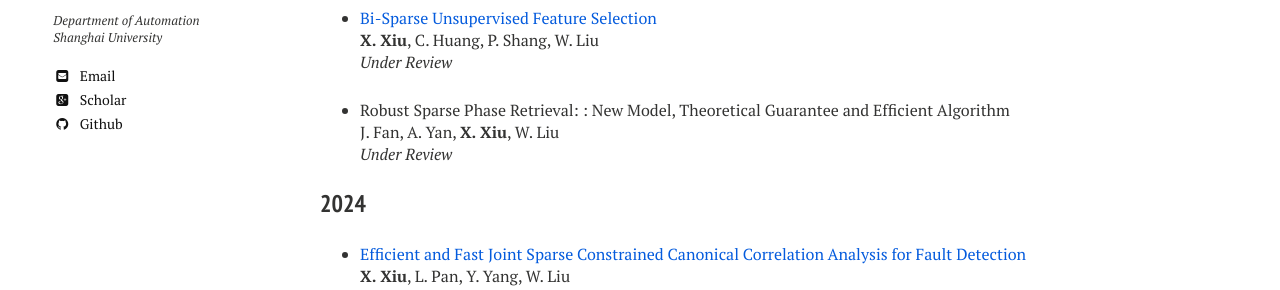
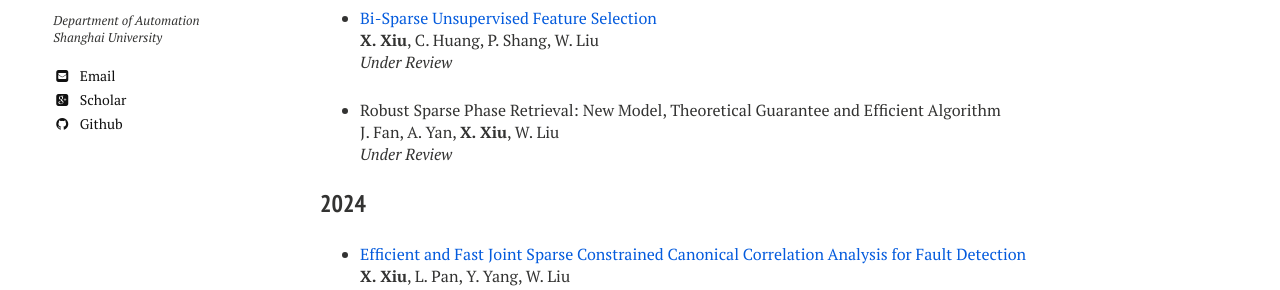
Before and after one commit to xianchaoxiu/xianchaoxiu.github.io, a Jekyll site: the page built from journal/index.md, in a window 1280 px wide. Shown: the part 261-551 px from the top of the page. Built offline with Jekyll 4.4.1, drawn with Linux system fonts in a browser that asks for light colours; nearby versions of some CDN libraries.

```diff
--- a/journal/index.md
+++ b/journal/index.md
@@ -21,7 +21,7 @@ share: false
 <i>Under Review</i><br>
 
 
-* Robust Sparse Phase Retrieval: : New Model, Theoretical Guarantee and Efficient Algorithm <br>
+* Robust Sparse Phase Retrieval: New Model, Theoretical Guarantee and Efficient Algorithm <br>
 J. Fan, A. Yan, <b>X. Xiu</b>, W. Liu<br>
 <i>Under Review</i><br>
 
```
